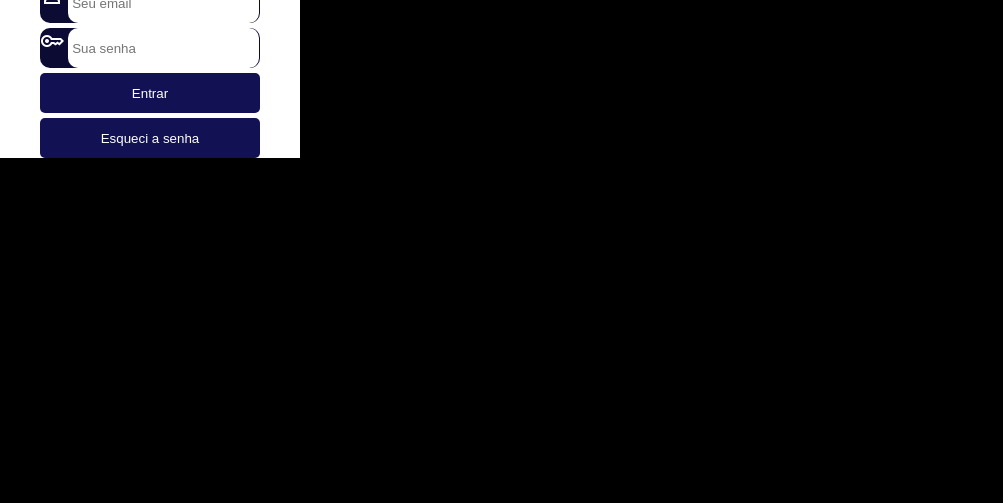
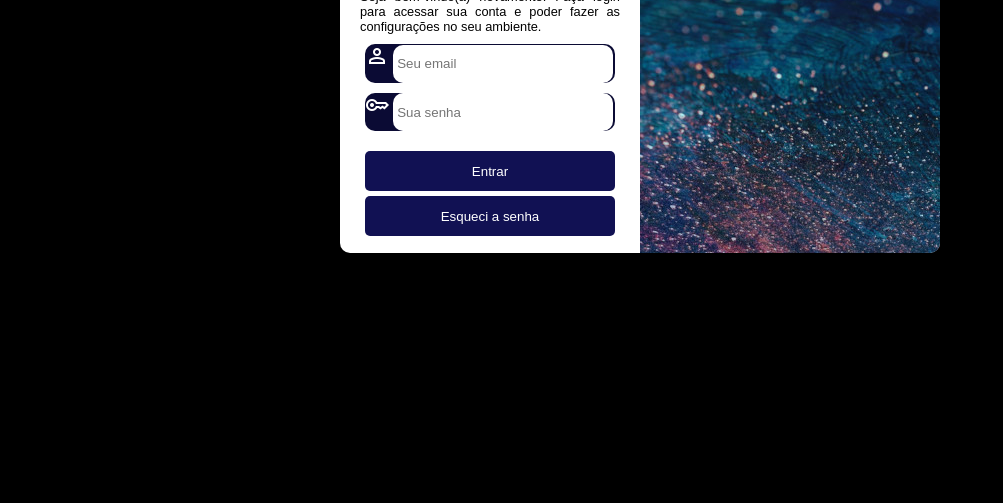
Before and after one commit to crisrangell/projeto-login, a plain HTML site: page index.html in a window 1280 px wide. Shown: the part 297-800 px from the top of the page, without its empty margins (0-1003 px from the left). Drawn offline with nearby package versions, Linux system fonts and the light colour scheme.

Commit message:
Atualização media query

```diff
--- a/estilos/media-query.css
+++ b/estilos/media-query.css
@@ -1,7 +1,70 @@
 
 @media screen  and (min-width:768px) and (max-width:992px) {
 
+main{
+    width: 500px;
+    height: 300px;
+}
+
 section#img{
+    height: 300px;
     float: left;
+    width: 200px;
+    border-radius: 10px 0px 0px 10px;
+    box-shadow: 3px 3px 3px rgba(0, 0, 0, 0.443);
+}
+
+p#sub{
+    float: right;
+    width: 300px;
+    padding-left: 20px;
+    padding-right: 20px;
+
+}
+
+div#login{
+    padding-right: 25px;
+    float: right;
+}
+div#senha{
+    padding-right: 25px;
+    float: right;
+    padding-bottom: 10px;
 }
 }
+
+@media screen  and (min-width:992px) {
+
+    main{
+        width: 600px;
+        height: 300px;
+    }
+
+    section#img{
+        height: 300px;
+        float: right;
+        width: 300px;
+        border-radius: 0px 10px 10px 0px;
+        box-shadow: 3px 3px 3px rgba(0, 0, 0, 0.443);
+    }
+
+    p#sub{
+        float: right;
+        width: 300px;
+        padding-left: 20px;
+        padding-right: 20px;
+
+    }
+
+    div#login{
+        padding-right: 25px;
+        float: right;
+    }
+    div#senha{
+        padding-right: 25px;
+        float: right;
+        padding-bottom: 10px;
+    }
+
+
+}
--- a/estilos/style.css
+++ b/estilos/style.css
@@ -14,48 +14,58 @@ html, body{
     position: absolute;
 }
 
-section{
+main{
     background-color: white;
     width: 300px;
+    border-radius: 10px;
     position: relative;
     top: 50%;
-
-
-
+    left: 50%;
+    transform: translate(-50%, -50%);
 
 }
 
 section#img{
+    display: block;
     background-image: url(../imagens/foto\ principal600.jpg);
     height: 200px;
+    border-radius: 10px 10px 0px 0px;
 }
 
+section#formulario{
+    display: block;
+    height: 300px;
+
+}
 
 h1{ text-align: center;
     font-size:1.4em;
-    font-family: Verdana, Geneva, Tahoma, sans-serif
+    font-family: Verdana, Geneva, Tahoma, sans-serif;
+    padding: 5px;
 }
 
 p#sub{
-    display: block;
     font-size: 0.8em;
-    text-align: center;
+    text-align: justify;
+    width: 250px;
+    padding: 0px;
+    margin: auto;
+    margin-bottom: 10px;
 }
-
 p.login{
     background-color: rgb(11, 11, 52);
     color: white;
-    width: 220px;
+    width: 250px;
     margin: auto;
-    margin-bottom: 5px;
+    margin-bottom: 10px;
     border-radius: 10px;
 }
 
 input{
     background-color: white;
     border:none;
-    height:40px;
-    width:191px;
+    height:38px;
+    width:220px;
     border-radius: 10px;
 }
 
@@ -63,7 +73,7 @@ input.botao{
     display: block;
     background-color: rgb(17, 17, 83);
     color: white;
-    width: 220px;
+    width: 250px;
     height: 40px;
     margin: auto;
     margin-bottom: 5px;
--- a/index.html
+++ b/index.html
@@ -16,7 +16,7 @@
         </section>
         <section id="formulario">
             <h1>Login</h1>
-            <p>Seja bem-vindo(a) novamente. Faça login para acessar sua conta e poder fazer as configurações no seu ambiente.
+            <p id="sub">Seja bem-vindo(a) novamente. Faça login para acessar sua conta e poder fazer as configurações no seu ambiente.
             </p>
 
             <form action="cadastro.php" method="post" autocomplete="off">
```
